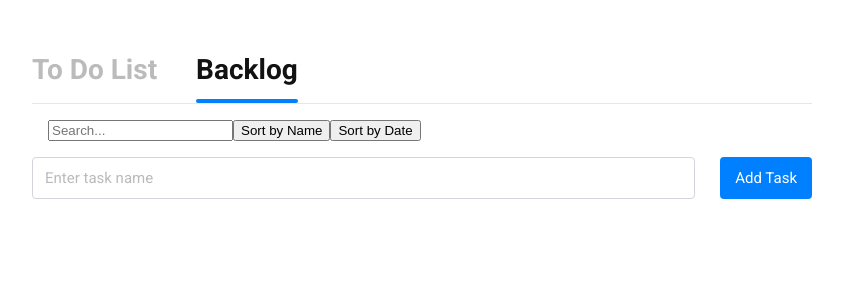
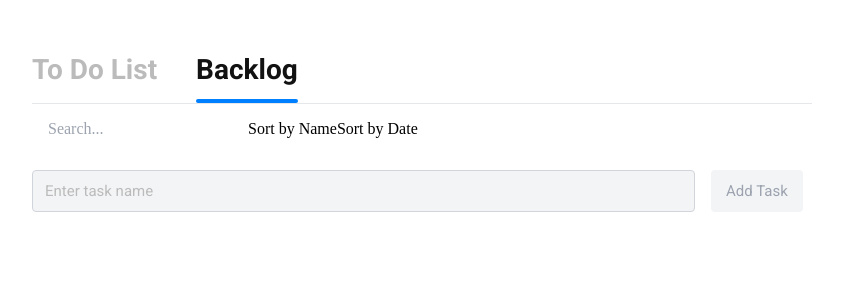
Before and after one commit to f3n0l/todolist-app, a Vue app: page /backlog in a window 1280 px wide. Shown: the top 300 px of the page, without its empty margins (218-1061 px from the left). Built offline with nearby package versions, Linux system fonts and the light colour scheme.

Commit message:
pre-styling

```diff
--- a/src/components/BacklogComponent.vue
+++ /dev/null
@@ -1 +0,0 @@
-<template></template>
--- a/src/components/ToDoInput.vue
+++ b/src/components/ToDoInput.vue
@@ -1,6 +1,8 @@
 <template>
-    <div class="flex items-center justify-between w-full mb-4">
+    <div>
         <input
+            :disabled="isDisabled"
+            :class="{ 'cursor-not-allowed': isDisabled }"
             v-model="taskName"
             type="text"
             class="w-full text-primaryText mr-4 p-2 px-3 py-[15px] max-h-[42px] max-w-[85%] border border-gray-300 rounded placeholder:text-secondaryText focus:outline-none focus:border-primary font-roboto text-md"
@@ -8,7 +10,12 @@
         />
         <button
             @click="addTask"
-            class="bg-primary max-h-[42px] text-md font-roboto text-white py-3 px-[15px] rounded hover:bg-primaryHover border-1 border-darkBlue focus:outline-none focus:ring focus:border-blue-300"
+            :disabled="isDisabled"
+            :class="{
+                'cursor-not-allowed': isDisabled,
+                'hover:bg-primaryHover': !isDisabled,
+            }"
+            class="bg-primary max-h-[42px] text-md font-roboto text-white py-3 px-[15px] rounded border-1 border-darkBlue focus:outline-none focus:ring focus:border-blue-300"
         >
             Add Task
         </button>
@@ -16,11 +23,17 @@
 </template>
 
 <script setup lang="ts">
-import { ref } from "vue";
+import { ref, computed } from "vue";
 import { useToDoListStore } from "../store/useTodoListStore";
+import { useRoute } from "vue-router";
 
 const taskName = ref("");
 const store = useToDoListStore();
+const route = useRoute();
+
+const isDisabled = computed(() => {
+    return route.path === "/backlog";
+});
 
 function addTask() {
     if (taskName.value.trim() === "") {
@@ -41,5 +54,18 @@ function addTask() {
 @import "tailwindcss/base";
 @import "tailwindcss/components";
 @import "tailwindcss/utilities";
+
 /* Add your custom styles here */
+.cursor-not-allowed {
+    cursor: not-allowed;
+}
+
+/* Gray out when the route is /backlog */
+:disabled {
+    background-color: #f3f4f6;
+    color: #9ca3af;
+}
+button.cursor-not-allowed:hover {
+    color: #9ca3af; /* Change to your desired text color */
+}
 </style>
--- a/src/views/Backlog.vue
+++ b/src/views/Backlog.vue
@@ -68,5 +68,9 @@ const sortBy = (type: "name" | "date") => {
 </script>
 
 <style scoped>
+@import "tailwindcss/base";
+@import "tailwindcss/components";
+@import "tailwindcss/utilities";
+
 /* Add your custom styles here */
 </style>
```
